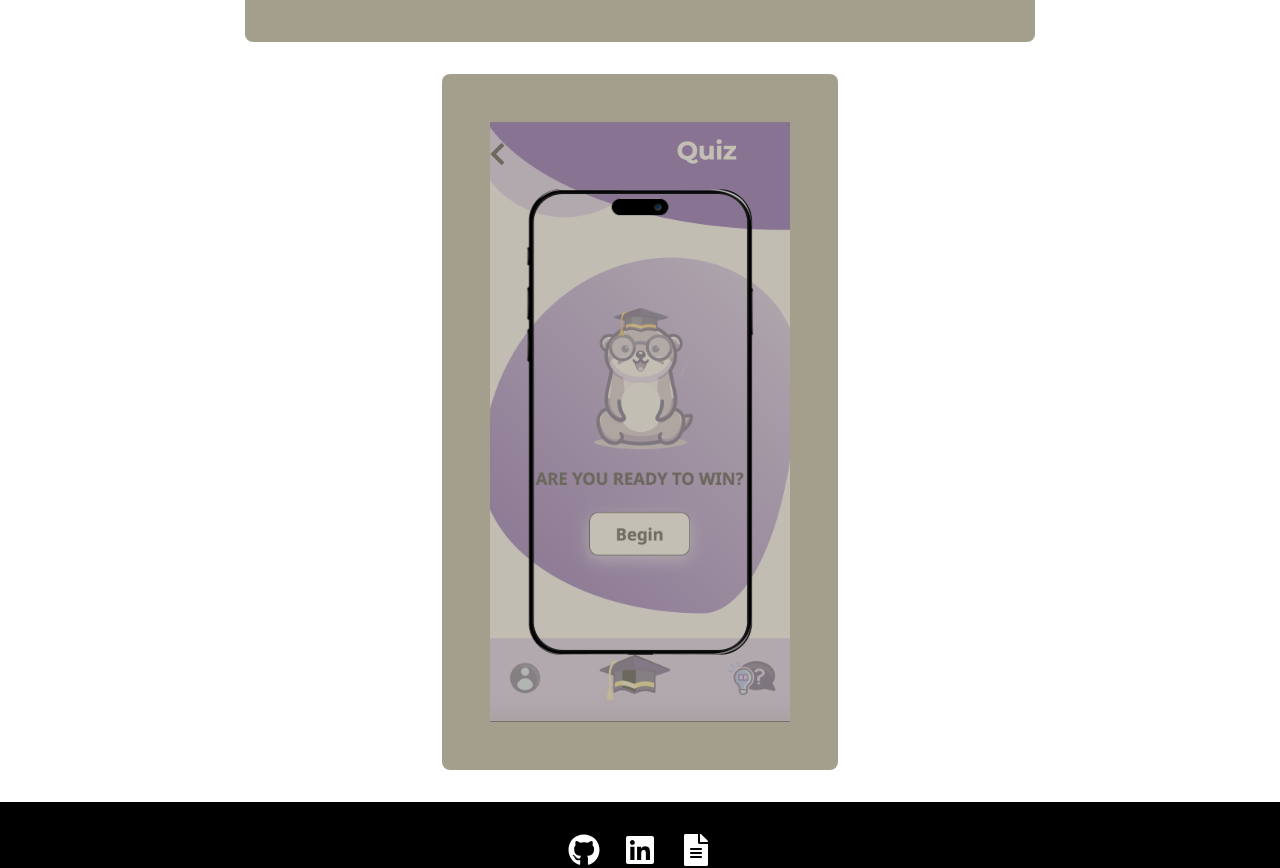
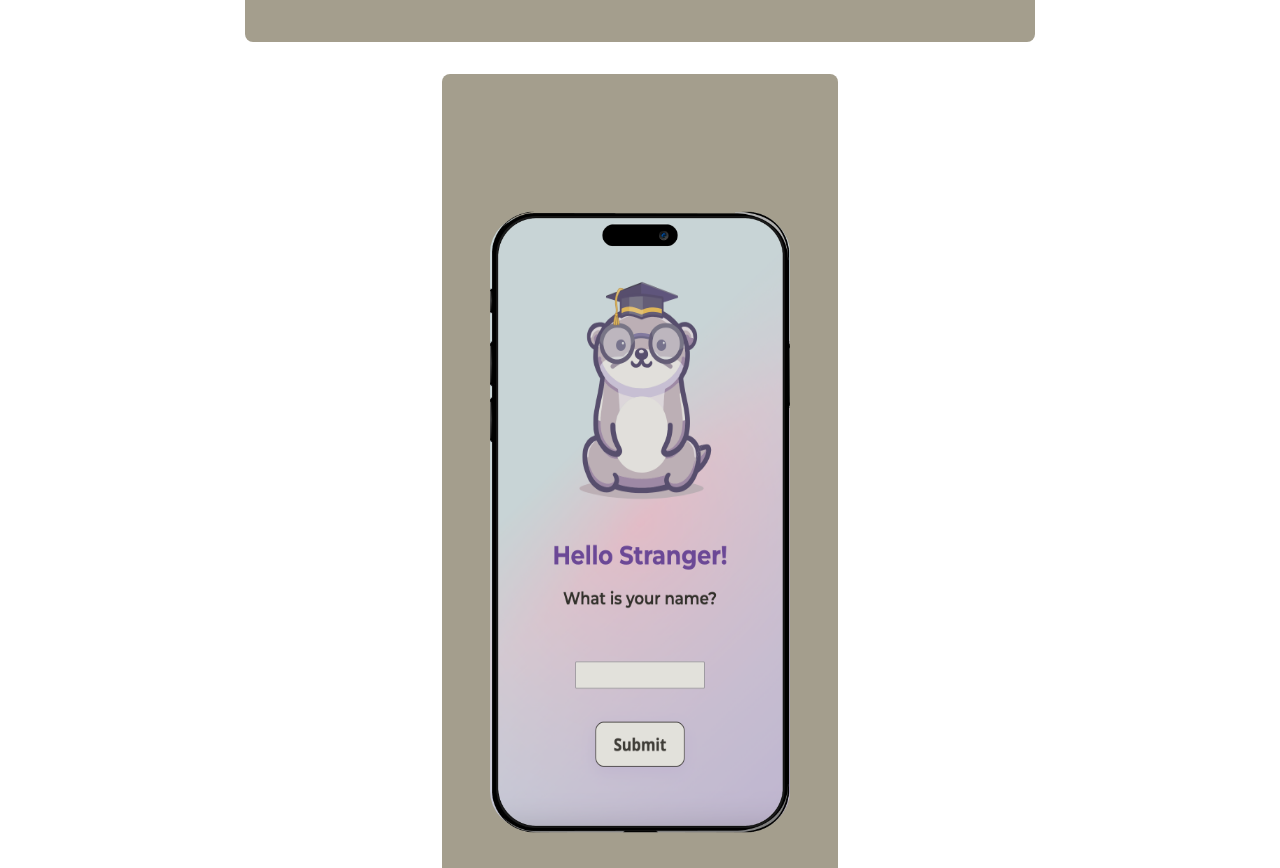
Before and after one commit to 1medi/folio, a Next.js app: page /Pocket-Prof in a window 1280 px wide. Shown: the part 2580-3448 px from the top of the page. Built offline with nearby package versions, Linux system fonts and the light colour scheme.

Commit message:
need to fix phone sizing!

```diff
--- a/components/PPPhone/index.tsx
+++ b/components/PPPhone/index.tsx
@@ -12,12 +12,12 @@ const PhoneSimulator = () => {
   useEffect(() => {
     const interval = setInterval(() => {
       setIndex((prev) => (prev + 1) % PPScreens.length);
-    }, 2000); // Change screen every 2 seconds
+    }, 6000); // Change screen every 2 seconds
     return () => clearInterval(interval);
   }, []);
 
   return (
-    <div className="relative w-[300px] h-[600px] mx-auto">
+    <div className="relative w-[300px] h-[800px] mx-auto overflow-hidden"> {/* Apply overflow-hidden here */}
       {/* Screens (Background) */}
       <div className="absolute inset-0 z-0">
         <AnimatePresence mode="wait">
@@ -26,14 +26,16 @@ const PhoneSimulator = () => {
             initial={{ opacity: 0 }}
             animate={{ opacity: 1 }}
             exit={{ opacity: 0 }}
-            transition={{ duration: 1.5 }}
-            className="absolute inset-0"
+            transition={{ duration: 1 }}
+            className="absolute inset-0 flex items-center justify-center"
+            style={{ height: "100%" }}
           >
             <Image
               src={PPScreens[index]}
               alt="App Screen"
-              fill
-              className="object-cover"
+
+              className="object-fill " // Ensure the image covers the area and fits nicely
+              style={{ aspectRatio: '1.2/2.45', borderRadius: '37px', }} // Adjust this ratio based on your image aspect
             />
           </motion.div>
         </AnimatePresence>
```
Also changed, not shown: 1 other file (tests, documents, lock files or other folders).
